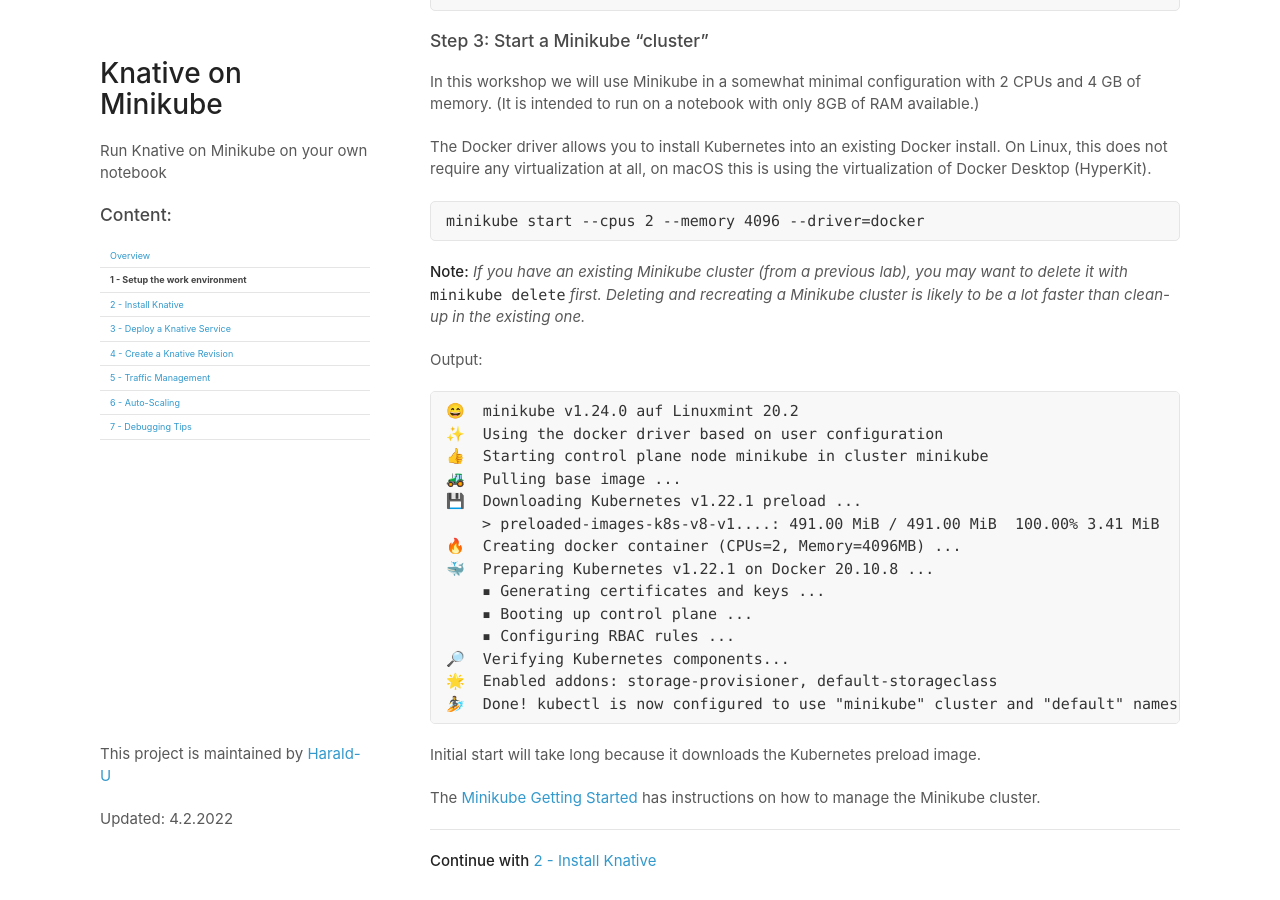
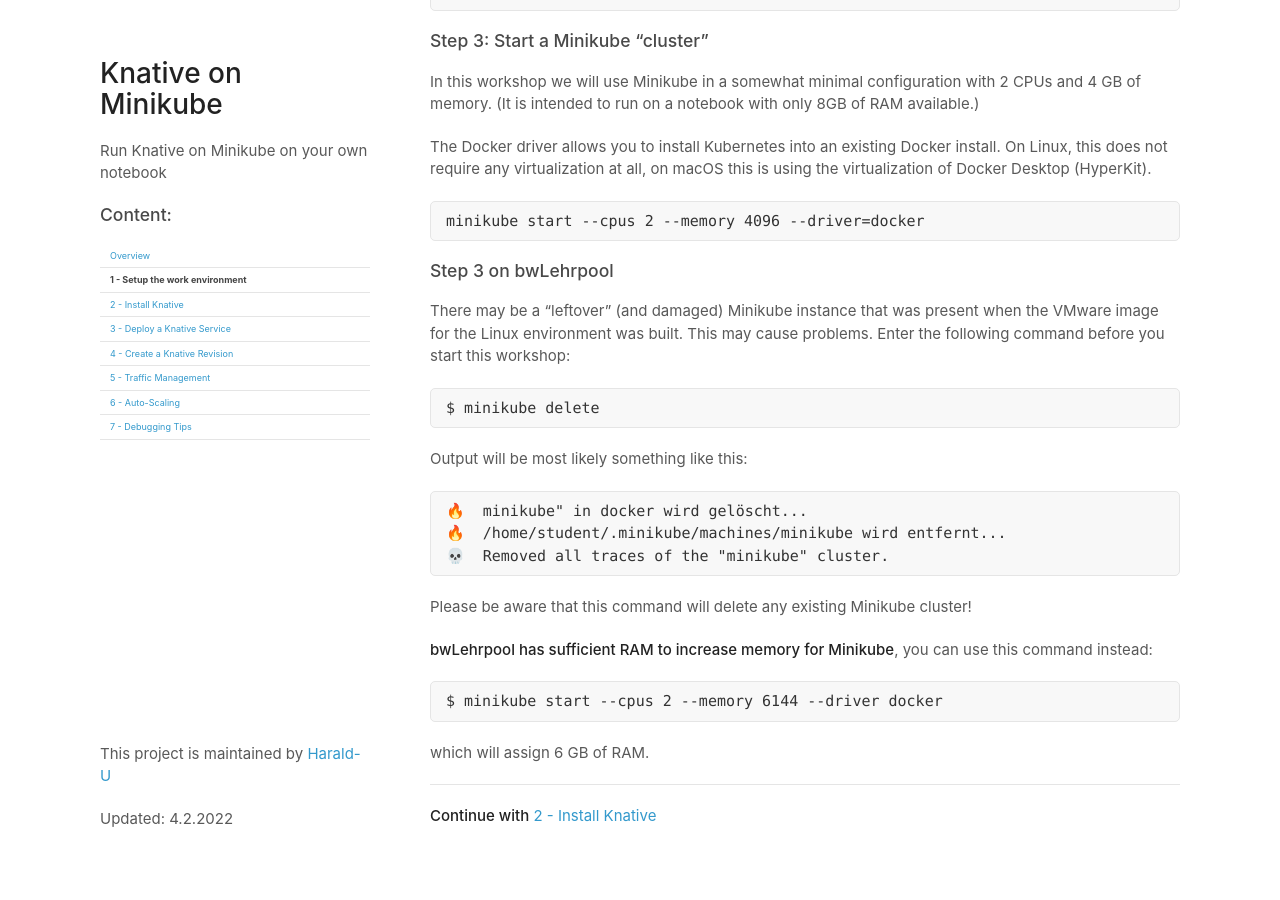
Before and after one commit to Harald-U/knative-on-minikube, a Jekyll site: the page built from workshop/1-Prereqs.md, in a window 1280 px wide and 900 px high, scrolled down 604 px. Built offline with Jekyll 4.4.1, drawn with Linux system fonts in a browser that asks for light colours.

Commit message:
Update bwLehrpool

````diff
--- a/workshop/1-Prereqs.md
+++ b/workshop/1-Prereqs.md
@@ -40,31 +40,31 @@ The Docker driver allows you to install Kubernetes into an existing Docker insta
 minikube start --cpus 2 --memory 4096 --driver=docker
 ```
 
-**Note:** _If you have an existing Minikube cluster (from a previous lab), you may want to delete it with_ `minikube delete` _first. Deleting and recreating a Minikube cluster is likely to be a lot faster than clean-up in the existing one._
+### Step 3 on bwLehrpool
 
-
-Output:
+There may be a "leftover" (and damaged) Minikube instance that was present when the VMware image for the Linux environment was built.  This may cause problems. Enter the following command before you start this workshop:
 
 ```
-😄  minikube v1.24.0 auf Linuxmint 20.2
-✨  Using the docker driver based on user configuration
-👍  Starting control plane node minikube in cluster minikube
-🚜  Pulling base image ...
-💾  Downloading Kubernetes v1.22.1 preload ...
-    > preloaded-images-k8s-v8-v1....: 491.00 MiB / 491.00 MiB  100.00% 3.41 MiB
-🔥  Creating docker container (CPUs=2, Memory=4096MB) ...
-🐳  Preparing Kubernetes v1.22.1 on Docker 20.10.8 ...
-    ▪ Generating certificates and keys ...
-    ▪ Booting up control plane ...
-    ▪ Configuring RBAC rules ...
-🔎  Verifying Kubernetes components...
-🌟  Enabled addons: storage-provisioner, default-storageclass
-🏄  Done! kubectl is now configured to use "minikube" cluster and "default" namespace by default
+$ minikube delete
 ```
 
-Initial start will take long because it downloads the Kubernetes preload image.
+Output will be most likely something like this:
 
-The [Minikube Getting Started](https://minikube.sigs.k8s.io/docs/start/) has instructions on how to manage the Minikube cluster.
+```
+🔥  minikube" in docker wird gelöscht...
+🔥  /home/student/.minikube/machines/minikube wird entfernt...
+💀  Removed all traces of the "minikube" cluster.
+```
+
+Please be aware that this command will delete any existing Minikube cluster!
+
+**bwLehrpool has sufficient RAM to increase memory for Minikube**, you can use this command instead:
+
+```
+$ minikube start --cpus 2 --memory 6144 --driver docker
+```
+
+which will assign 6 GB of RAM.
 
 ---
 
````
